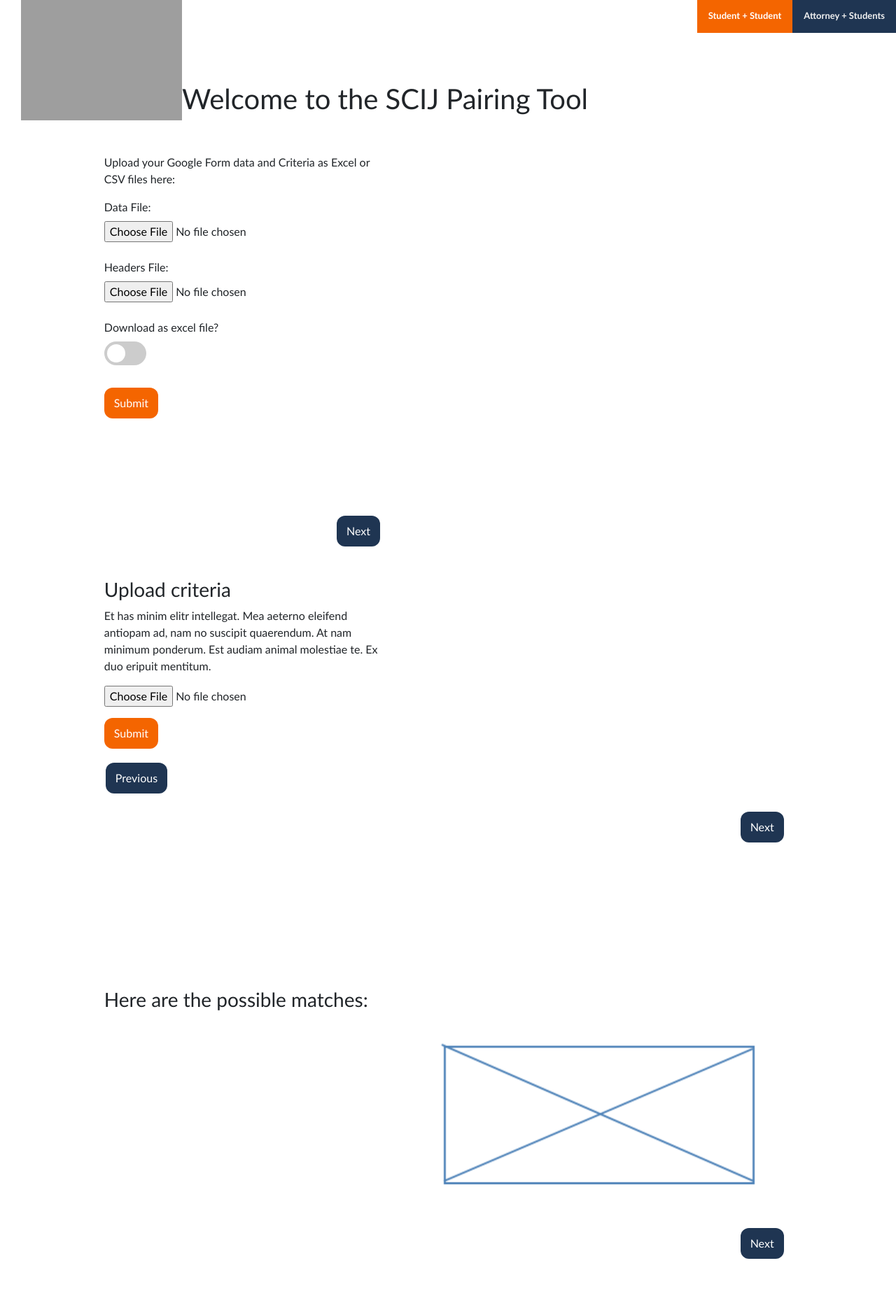
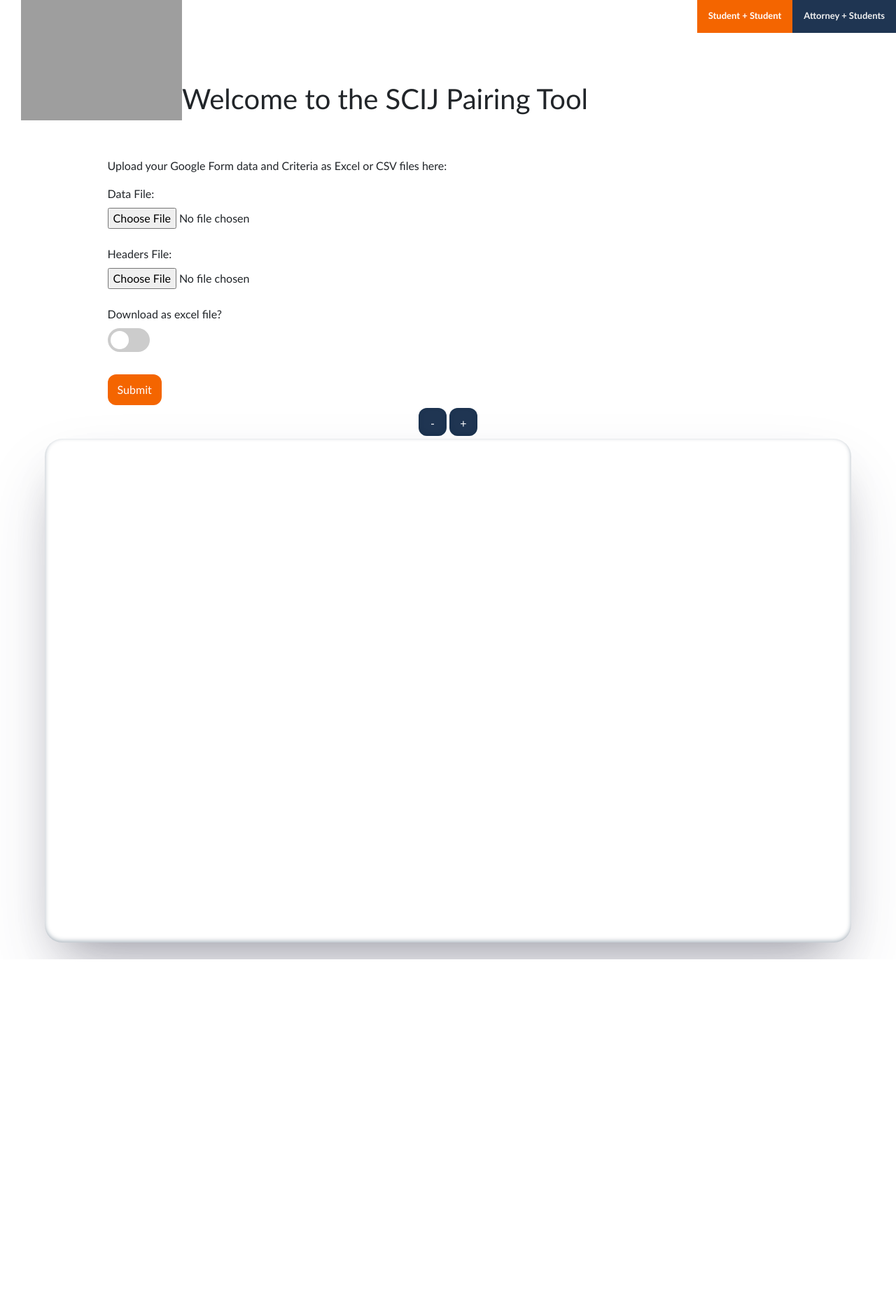
Before and after one commit to haridandapani/SCIJPartnerMatching, a PHP site: page / in a window 1280 px wide. Shown: the part 65-1920 px from the top of the page at 70% size. After the commit the page ends 1436 px from the top, so only its background shows below. Run offline with PHP 8.4, Linux system fonts and the light colour scheme; some libraries are stand-ins or nearby versions; grey boxes are pictures that could not be loaded.

Commit message:
stylzed matrix

```diff
--- a/frontend/home.html
+++ b/frontend/home.html
@@ -73,14 +73,24 @@
             <br><br>
             <input type="submit" value="Submit">
         </form>
-      <div class="next">
+        <!-- <div class="next">
             <p></p>
             <p></p>
             <button type="next">Next</button>
+        </div> -->
+        </div>
+    </div>
+    <div class="matrixParent">
+        <div class="matrixControls">
+            <button class="matrixButton" id="matrixShrink">-</button>
+            <button class="matrixButton" id="matrixMagnify">+ </button>
+        </div>
+        <div class="matrixContainer" id="matrixContainer">
         </div>
     </div>
 
-    <div class="div4">
+
+    <!-- <div class="div4">
       <h3>Upload criteria</span></h3>
       <p>Et has minim elitr intellegat. Mea aeterno eleifend antiopam ad,
         nam no suscipit quaerendum. At nam minimum ponderum. Est audiam animal
@@ -105,26 +115,26 @@
 
     <div class="div6">
       <h3>Here are the possible matches:</span></h3>
-      <!-- <p>Et has minim elitr intellegat. Mea aeterno eleifend antiopam ad,
+      <p>Et has minim elitr intellegat. Mea aeterno eleifend antiopam ad,
         nam no suscipit quaerendum. At nam minimum ponderum. Est audiam animal
         molestiae te. Ex duo eripuit mentitum.</p>
         <button type="export">Export</button>
         <p></p>
-        <button type="button">Previous</button> -->
-        <div id="pairContainer"></div>
+        <button type="button">Previous</button>
+
 
 
     </div>
 
     <div class="div7">
       <img src="image.png">
-      <!-- <p></p>
       <p></p>
-      <p></p> -->
-      <!-- <div class="image-button"> -->
+      <p></p>
+      <p></p>
+      <div class="image-button">
 
       <button type="next" style="float: right;">Next</button>
-      <!-- </div> -->
+      </div>
     </div>
 
     <div class="div8">
@@ -140,8 +150,8 @@
 
     <div class="div9">
     </div>
+  </div> -->
 
-  </div>
   <!-- Loads script after body elements -->
   <script src="index.js"></script>
 
--- a/frontend/index.css
+++ b/frontend/index.css
@@ -86,7 +86,6 @@
 .parent {
 display: grid;
 grid-template-columns: repeat(2, 1fr);
-grid-template-rows: repeat(4, 1fr);
 grid-column-gap: 0px;
 grid-row-gap: 0px;
 max-width: 90%;
@@ -186,6 +185,83 @@
   border-radius: 12px;
 }
 
+/* CSS to style matrix */
+.matrixButton {
+    height: 5vh;
+    width: 5vh;
+    box-shadow: rgba(50, 50, 93, 0.25) 0px 50px 100px -20px, rgba(0, 0, 0, 0.3) 0px 30px 60px -30px, rgba(10, 37, 64, 0.35) 0px -2px 6px 0px inset;
+}
+
+.matrixButton:hover {
+    background: #335683;
+}
+
+.matrixCell {
+    height: 10vh;
+    width: 10vh;
+    min-width: 7vh;
+    min-height: 7vh;
+    margin: 10px;
+    display: flex;
+    justify-content: center;
+    align-items: center;
+    transition: 0.3s;
+    border-radius: 5px;
+    box-shadow: rgba(149, 157, 165, 0.2) 0px 8px 24px;
+    border: 1px black;
+}
+
+.matrixCell:hover {
+    transform: scale(1.2); /* (150% zoom - Note: if the zoom is too large, it will go outside of the viewport) */
+    box-shadow: rgba(0, 0, 0, 0.35) 0px 5px 15px;
+}
+
+.matrixRow {
+    margin: auto;
+    display: flex;
+    justify-content: center;
+}
+
+.matrixControls {
+    display: flex;
+    flex-direction: row;
+    justify-content: center;
+}
+
+.matrixContainer {
+    margin: auto;
+    display: flex;
+    flex-direction: column;
+    justify-content: space-evenly;
+    height: 90vh;
+    width: 90vw;
+    overflow-y: auto;
+    overflow-x: auto;
+    white-space: nowrap;
+    margin-bottom: 3vh;
+    padding-top: 3vh;
+    box-shadow: rgba(50, 50, 93, 0.25) 0px 50px 100px -20px, rgba(0, 0, 0, 0.3) 0px 30px 60px -30px, rgba(10, 37, 64, 0.35) 0px -2px 6px 0px inset;
+    border-radius: 25px;
+}
+
+.matrixContainer::-webkit-scrollbar {
+    width: 20px;
+}
+.matrixContainer::-webkit-scrollbar-track {
+    background-color: #e4e4e4;
+    border-radius: 100px;
+}
+
+.matrixContainer::-webkit-scrollbar-thumb {
+border-radius: 100px;
+border: 6px solid rgba(0, 0, 0, 0.18);
+border-left: 0;
+border-right: 0;
+background-color: #1f3552;
+}
+
+
+
 /* CSS to style slider for excel download selection */
 .switch {
   position: relative;
--- a/frontend/index.js
+++ b/frontend/index.js
@@ -5,14 +5,20 @@
 */
 function createChild(name1, name2, s) {
     let pair = document.createElement("div")
+    pair.className = "matrixCell"
     let name = document.createElement("p")
-    let score = document.createElement("p")
 
     name.textContent = name1 + ", " + name2
-    score.textContent = s
+
+    if (s < 0) {
+        pair.style.background = "#ab354d"
+    } else if (s == 0) {
+        pair.style.background = "#7d7d7d"
+    } else {
+        pair.style.background = "#49d184"
+    }
 
     pair.appendChild(name)
-    pair.appendChild(score)
 
     return pair
 }
@@ -23,10 +29,11 @@
 function createMatrix(data) {
     // JSON FORMAT: {p1: {p1: score, ... pn: score}, ..., pn: {p1: score, ... pn: score}}
 
-    const container = document.getElementById("pairContainer") // Gets container to insert into
+    const container = document.getElementById("matrixContainer") // Gets container to insert into
 
     for (var p1 in data) {
         let person = document.createElement("div") // Row for the person
+        person.className = "matrixRow"
         for (var p2 in data[p1]) {
             pair = createChild(p1, p2, data[p1][p2])
             person.appendChild(pair)
@@ -89,9 +96,27 @@
     Clears the current matrix
 */
 function cleanup() {
-    const parent = document.getElementById("pairContainer") // Gets container to insert into
+    const parent = document.getElementById("matrixContainer") // Gets container to insert into
     while (parent.firstChild) {
         parent.firstChild.remove()
+    }
+}
+
+function matrixMagnify() {
+    let cells = document.getElementsByClassName("matrixCell")
+    for (c of cells) {
+        const newLength = parseInt(c.offsetHeight + screen.height *0.04) + "px"
+        c.style.height = newLength
+        c.style.width = c.style.height
+    }
+}
+
+function matrixShrink() {
+    let cells = document.getElementsByClassName("matrixCell")
+    for (c of cells) {
+        const newLength = parseInt(c.offsetHeight - screen.height *0.04) + "px"
+        c.style.height = newLength
+        c.style.width = c.style.height
     }
 }
 
@@ -101,3 +126,6 @@
     fetchData()
     return false
 }
+
+document.getElementById("matrixMagnify").addEventListener("click", matrixMagnify);
+document.getElementById("matrixShrink").addEventListener("click", matrixShrink);
```
Lines whose indentation alone changed are shown as unchanged.
